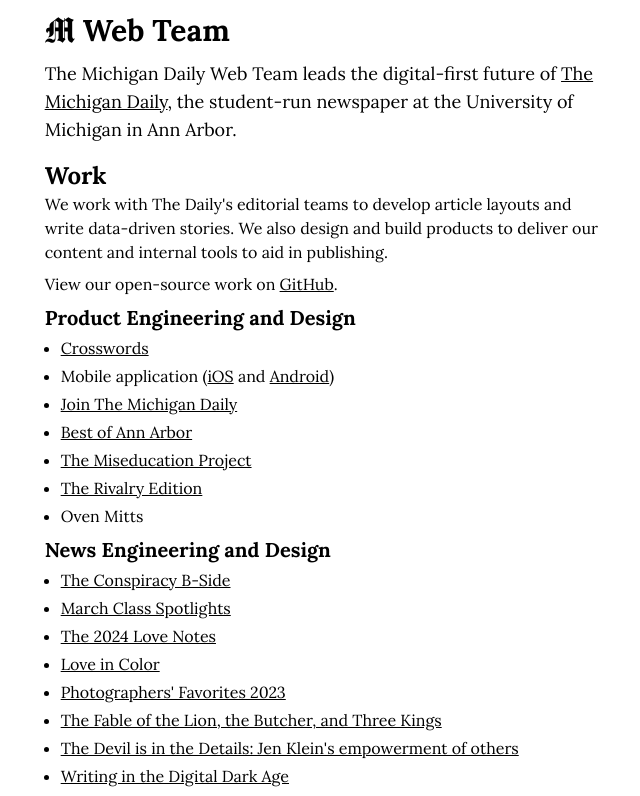
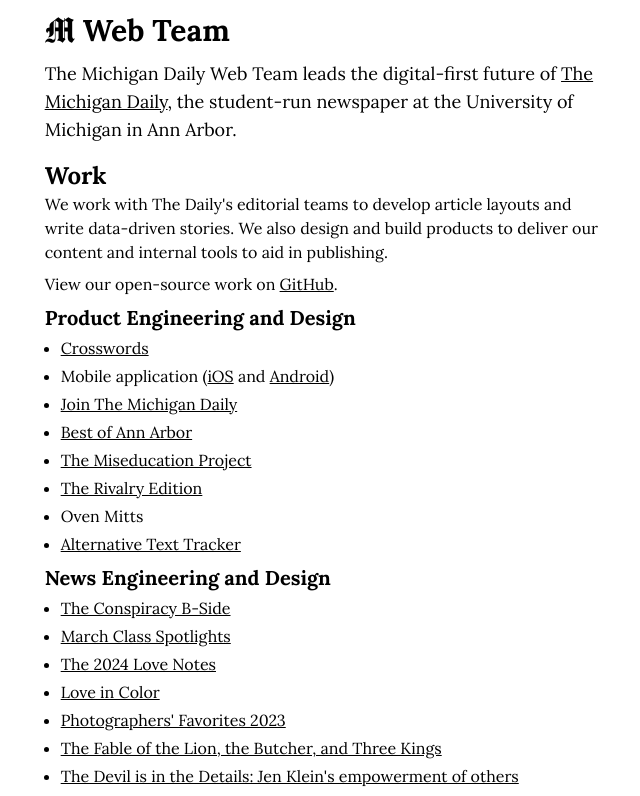
Before and after one commit to michigandaily/michigandaily.github.io, a Next.js app: page / in a window 1280 px wide. Shown: the top 796 px of the page, without its empty margins (314-954 px from the left). Built offline with nearby package versions, Linux system fonts and the light colour scheme.

Commit message:
alt text tracker added

```diff
--- a/src/app/page.tsx
+++ b/src/app/page.tsx
@@ -85,6 +85,11 @@ export default function Page() {
                 </Link>
               </li>
               <li>Oven Mitts</li>
+              <li>
+                <Link href="https://michigan-daily-alt-text-tracker.pages.dev/">
+                Alternative Text Tracker
+                </Link>
+              </li>
             </UnorderedList>
           </section>
           <section className="grid gap-1">
```
